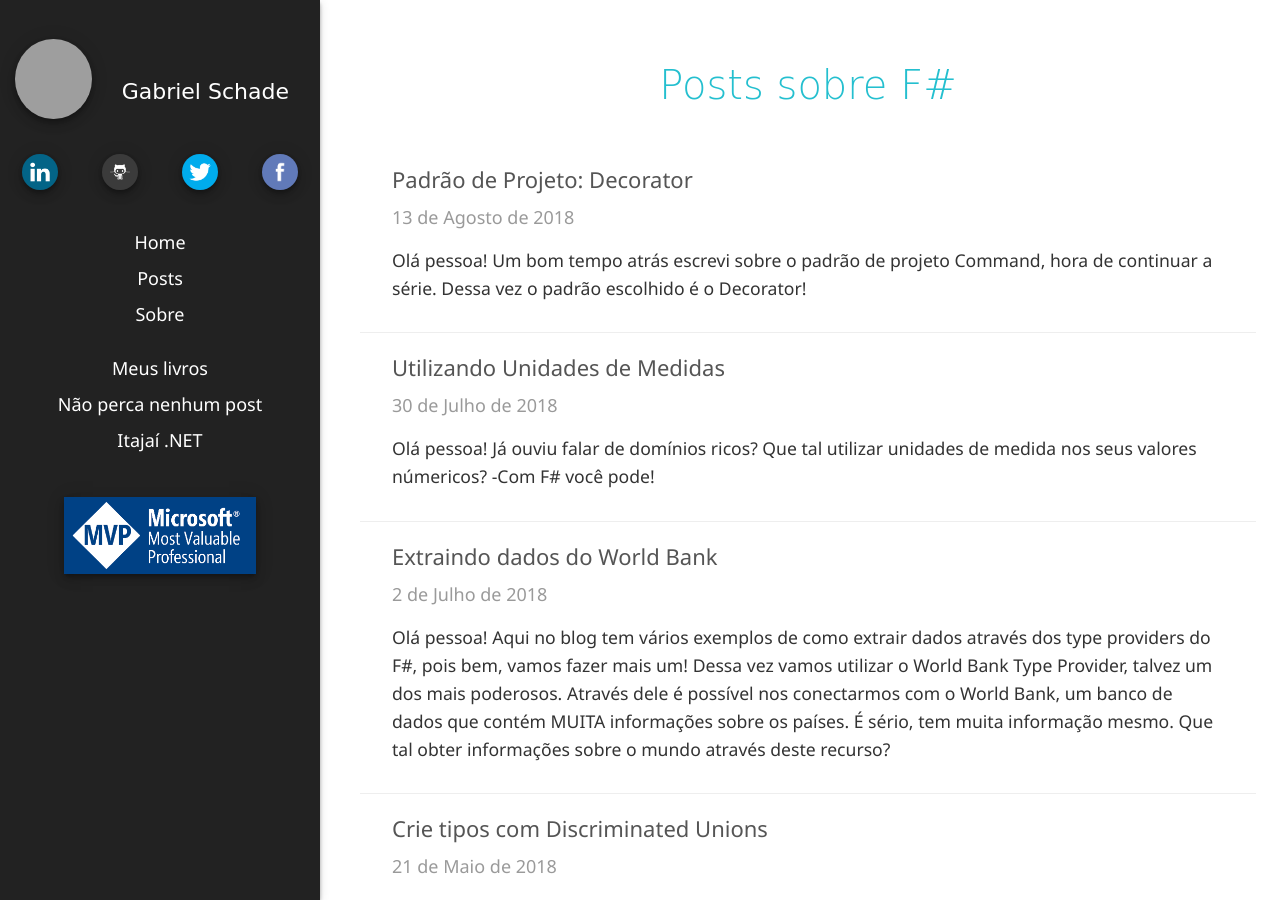
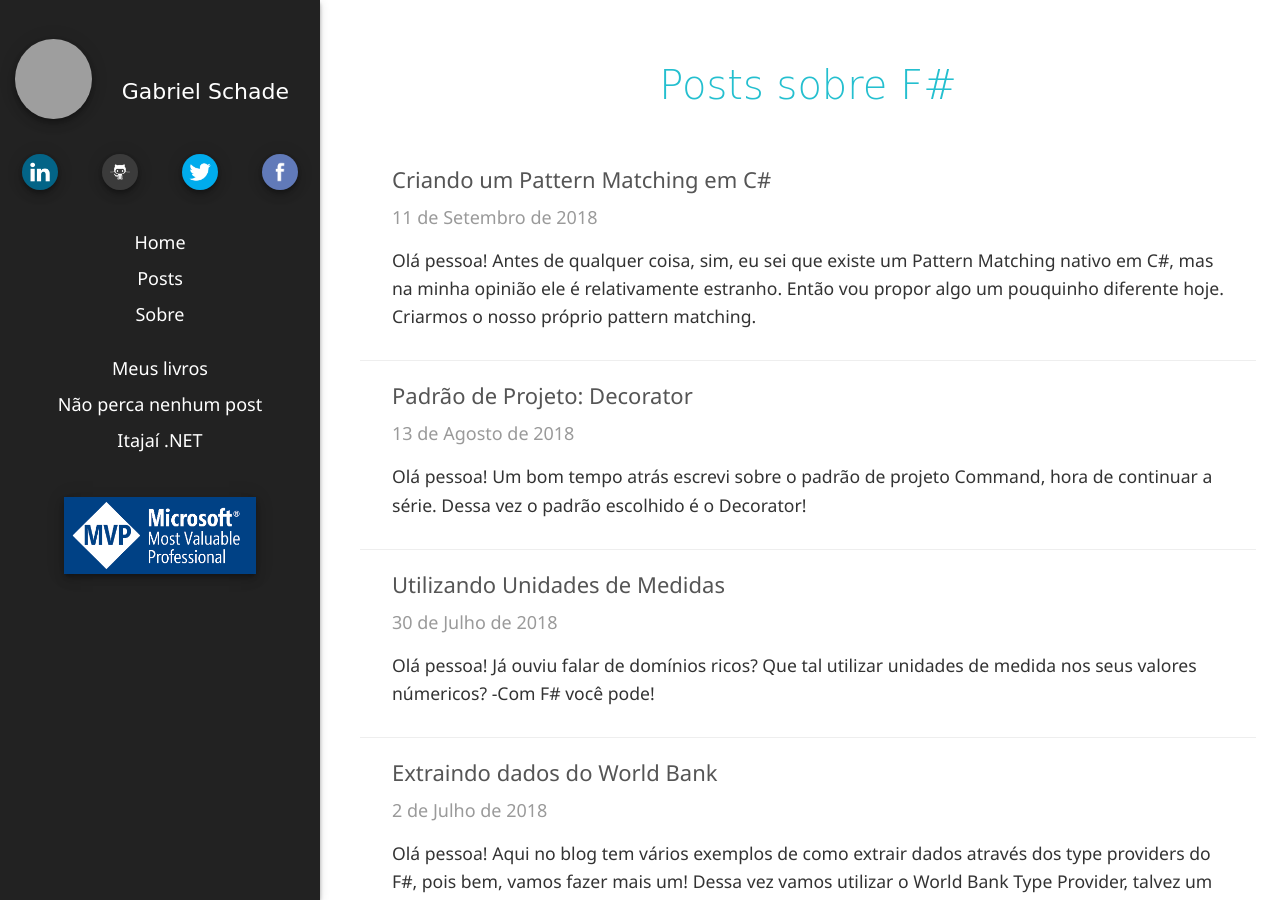
Before and after one commit to gabrielschade/gabrielschade.github.io, a Jekyll site: the page built from posts-categoria/fsharp.html, in a window 1280 px wide and 900 px high. Built offline with Jekyll 4.4.1, drawn with Linux system fonts in a browser that asks for light colours; nearby versions of some CDN libraries; comment, search, counter and statistics services are not loaded; grey boxes are pictures that could not be loaded.

Commit message:
Ajuste da ancora

```diff
--- a/_posts/2019-09-11-pattern-matching.markdown
+++ b/_posts/2019-09-11-pattern-matching.markdown
@@ -3,7 +3,7 @@
 title:  "Criando um Pattern Matching em C#"
 date:   2018-09-11 00:00:00 +0000
 comments: true
-tags: [C#]
+tags: [C#, F#]
 ---
 
 Olá pessoa!
@@ -23,7 +23,7 @@
 
 ## Introdução
 
-Primeiro vale uma introdução geral sobre pattern matchings em F#, se você já domina este assunto, fique à vontade para pular para a [implementação proposta na próxima seção]({{ site.baseurl }}{% link _posts/2019-09-11-pattern-matching.markdown#implementacao %}).
+Primeiro vale uma introdução geral sobre pattern matchings em F#, se você já domina este assunto, fique à vontade para pular para a [implementação proposta na próxima seção](#implementacao).
 
 Vamos começar com um pattern matching "comum" em F#, algo similar à um desvio condicional, veja:
 
```
